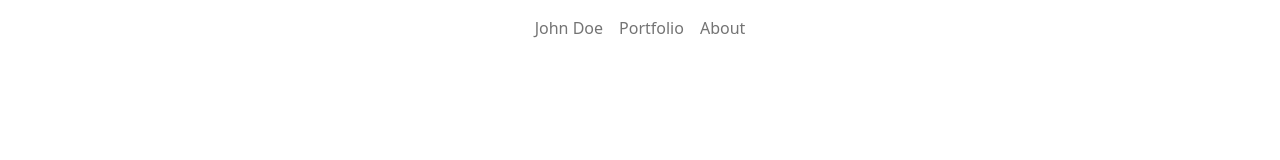
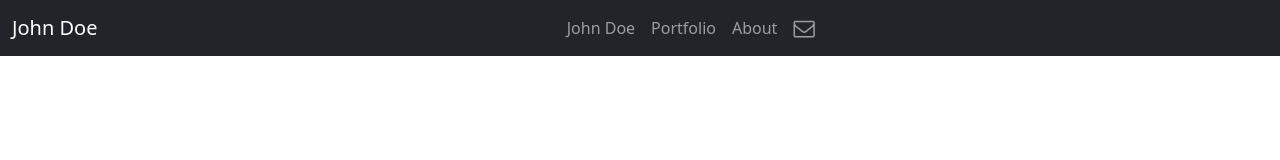
Before and after one commit to armandocomellas1/bootstrap-test, a website: page index.html in a window 1280 px wide. Drawn offline with Linux system fonts and the light colour scheme.

Commit message:
Add navbar

```diff
--- a/index.html
+++ b/index.html
@@ -6,12 +6,14 @@
   <meta name="viewport" content="width=device-width, initial-scale=1.0">
   <link rel="stylesheet" href="style.css">
   <link rel="stylesheet" href="./css/bootstrap.min.css">
+  <link rel="stylesheet" href="https://cdnjs.cloudflare.com/ajax/libs/font-awesome/4.7.0/css/font-awesome.min.css">
   <title>Portfolio</title>
 </head>
 <body>
-  <div class="container">
-    <nav class="navbar navbar-expand-md navbar-light">
+  <div class="container-fluid p-0">
+    <nav class="navbar navbar-expand-md navbar-dark bg-dark ">
       <div class="container-fluid justify-content-end">
+        <a class="navbar-brand justify-content-start" href="#">John Doe</a>
           <button class="navbar-toggler" type="button" data-bs-toggle="collapse" data-bs-target="#collapsibleNavbar">
               <span class="navbar-toggler-icon"></span>
           </button>
@@ -26,6 +28,9 @@
                   <li class="nav-item">
                       <a class="nav-link" href="#">About</a>
                   </li>
+                  <li class="nav-item">
+                      <a class="nav-link" href="#"><i class="fa fa-envelope-o fa-lg" aria-hidden="true"></i></a>
+                  </li>
               </ul>
           </div>
       </div>
--- a/style.css
+++ b/style.css
@@ -1,4 +1,4 @@
 * {
-  margin: 0;
-  padding: 0;
+  margin: 0px;
+  padding: 0px;
 }
```
